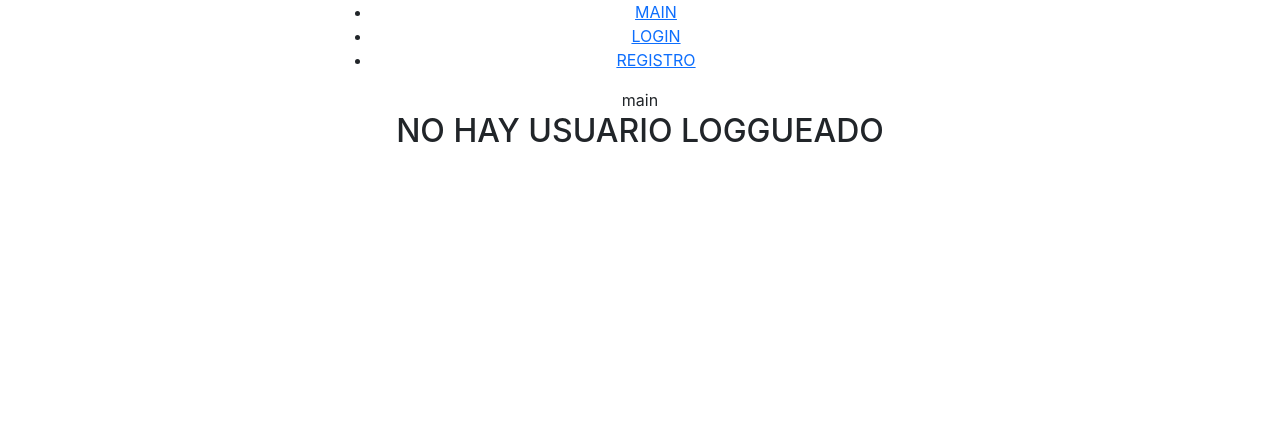
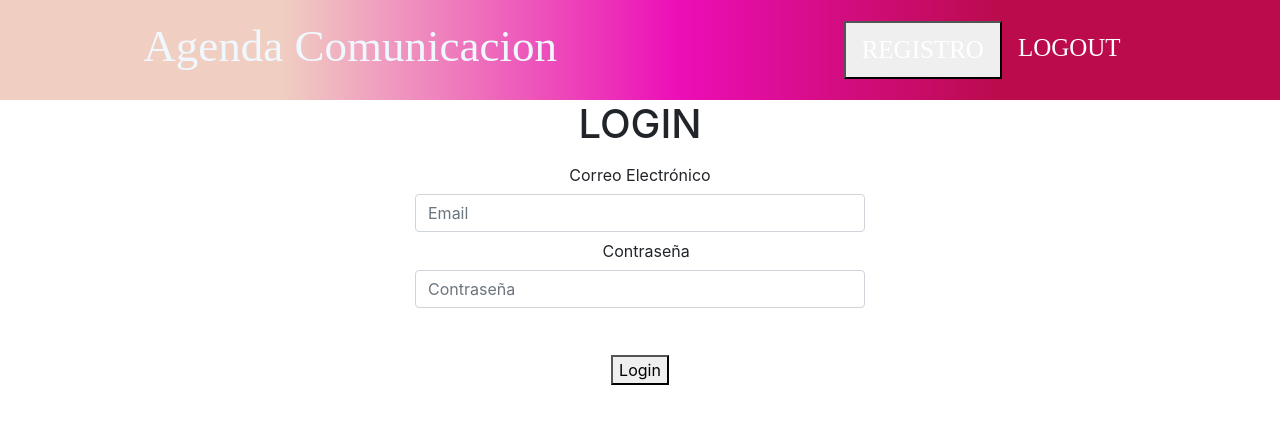
Before and after one commit to ycervantes1985/agenda_comunicacion, a React (Create React App) app in the folder client/: page / in a window 1280 px wide. Shown: the top 424 px of the page. Built offline with nearby package versions, Linux system fonts and the light colour scheme.

Commit message:
modificaciones front

```diff
--- a/client/src/App.css
+++ b/client/src/App.css
@@ -1,40 +1,188 @@
+
+
 .App {
   text-align: center;
+}
+
+
+form {
+  display: flex;
+  justify-content: center;
+  align-items: center;
+  flex-direction: column;
+}
+
+form button {
+  margin-top: 5%;
+}
+
+table {
+  margin: 5% auto;
+  width: 80%!important;
+}
+
+.action-btn {
+  margin: 2%;
+}
+
+
+.nav-container{
+  background: rgb(233,182,162);
+background: linear-gradient(90deg, rgba(233,182,162,0.6647701316854867) 22%, rgba(236,14,183,1) 53%, rgba(187,11,77,1) 78%);
+  height: 100px;
+  display: flex;
+  justify-content: space-around;
+  align-items: center;
+
+}
+
+.logo{
+display: flex;
+align-items: center;
+gap: 15px;
+}
+
+.remove-bg{
+  filter:brightness(1.1);
+  mix-blend-mode: multiply;
+  height: 75px;
+  width: 75px;
+  }
+
+.logo p{
+font-family: 'Nerko One', cursive;
+font-size: 45px;
+color: aliceblue;
+margin-top: 10px;
+
+}
+
+
+
+.form-login{
+max-width: 450px;
+margin: 0 auto;
+
+
+
+}
+
+.table{
+padding: 0;
+
+}
+
+.user-log{
+color: black;
+font-size: small;
+position: relative;
+left: 495px;
+bottom: 107px;
+
+}
+
+.logout-button{
+position: relative;
+left: 587px;
+bottom: 143px;
+color: white;
+text-decoration: none;
+
+}
+
+.form-register{
   max-width: 600px;
   margin: 0 auto;
 }
 
-.App-logo {
-  height: 40vmin;
-  pointer-events: none;
+.detail-top{
+  display: flex;
+  justify-content: space-around;
+
+
 }
 
-@media (prefers-reduced-motion: no-preference) {
-  .App-logo {
-    animation: App-logo-spin infinite 20s linear;
+.emergencia{
+  background-color: red;
   }
+
+.detail-top h2{
+  color: black;
+
 }
 
-.App-header {
-  background-color: #282c34;
-  min-height: 100vh;
-  display: flex;
-  flex-direction: column;
-  align-items: center;
-  justify-content: center;
-  font-size: calc(10px + 2vmin);
-  color: white;
+.preexistencias-top{
+
+max-width: 1020px;
+margin-top: 35px;
+margin-left: 125px;
+
+
+
 }
 
-.App-link {
-  color: #61dafb;
+
+.table-test{
+max-width: 1200px;
 }
 
-@keyframes App-logo-spin {
-  from {
-    transform: rotate(0deg);
-  }
-  to {
-    transform: rotate(360deg);
-  }
+
+
+.form-paciente{
+  padding-top: 20px;
+
+  max-width: 600px;
+  margin: 0 auto;
 }
+
+
+.remove-bg{
+filter:brightness(1.1);
+mix-blend-mode: multiply;
+height: 75px;
+width: 75px;
+}
+
+h2{
+  color: white;
+  margin-top: 50px;
+}
+
+.btn-color{
+  color:white;
+  text-decoration: none;
+}
+
+.list-container{
+  list-style-type: none;
+  display: flex;
+  flex-direction: row;
+  gap: 20px;
+  justify-content: center;
+  padding: 10px;
+  align-items: center;
+
+}
+
+.link-container{
+  color: white;
+  text-decoration: none;
+  font-weight: 600;
+  align-items: center;
+}
+
+.nav-link{
+  color: white;
+  font-family: 'Nerko One', cursive;
+  font-size: 25px;
+}
+
+.nav-link:hover{
+  color: rgb(182, 95, 182);
+  font-family: 'Nerko One', cursive;
+  font-size: 25px;
+}
+
+.form-group{
+  margin-top: 12px;
+}
--- a/client/src/App.js
+++ b/client/src/App.js
@@ -6,30 +6,17 @@ import Login from "./views/Login";
 import Register from "./views/Register";
 import { UserProvider } from "./contexts/userContext";
 import {useUser} from "./contexts/userContext"
-import Detail from "./views/Detail";
+
 
 function App() {
 
   return (
     <div className="App">
       <UserProvider>
-        <ul>
-          <li>
-            <Link to="/">MAIN</Link>
-          </li>
-          <li>
-            <Link to="/login">LOGIN</Link>
-          </li>
-          <li>
-            <Link to="/register">REGISTRO</Link>
-          </li>
-
-        </ul>
-
+      <Main></Main>
         <Routes>
-          <Route path="/" element={<Main></Main>}></Route>
-          <Route path="/login" element={<Login></Login>}></Route>
-          <Route path="/register" element={<Register />}></Route>
+            <Route path="/" element={<Login></Login>}></Route>
+            <Route path="/register" element={<Register />}></Route>
         </Routes>
       </UserProvider>
     </div>
--- a/client/src/components/LoginForm.js
+++ b/client/src/components/LoginForm.js
@@ -40,7 +40,7 @@ const LoginForm = (props) => {
         return (
             <div>
                 <h1>LOGIN</h1>
-                <Form className= "contact" method= "post" onSubmit={handleSubmit}>
+                <Form className= "form-login" method= "post" onSubmit={handleSubmit}>
                     <label htmlFor="email" className="col-form-label">Correo Electrónico</label>
                     <Field id='email' type="text" placeholder="Email" className={`form-control`} name='email'/>
                     {errors.email && touched.email && <p>{errors.email}</p>}
--- a/client/src/views/Login.js
+++ b/client/src/views/Login.js
@@ -18,7 +18,7 @@ const Login = () => {
             console.log("USUARIO LOGUEADO",response.data)
             const response2 = await simpleGetAuthenticated(`/api/user/${response.data._id}`)
             setUser(response2.data);
-            navigate("/")
+            navigate("/home")
         }else{
             const errorResponse = response.data.errors; // Get the errors from err.response.data
             const errorArr = []; // Define a temp error array to push the messages in
--- a/client/src/views/Main.js
+++ b/client/src/views/Main.js
@@ -1,6 +1,6 @@
-import React from 'react';
+import React, {  useEffect} from 'react';
 import {useUser} from "../contexts/userContext"
-import { useNavigate } from 'react-router-dom';
+import { useNavigate, Link } from 'react-router-dom';
 import logout from '../services/logout';
 import Detail from './Detail';
 
@@ -8,29 +8,50 @@ import Detail from './Detail';
 const Main = () => {
 
     const {user,setUser} = useUser();
+    const navigate = useNavigate();
 
-    const renderInfo=()=>{
-        if(user){
-            console.log(user)
-            return (<>USUARIO LOGGUEADO: {user.firstName} {user.email} {user.rol}</>)
-        }else{
-            return(<>NO HAY USUARIO LOGGUEADO</>)
-        }
-    }
+  const logOut = async() => {
+    const {success} = await logout();
+    navigate(`/`)
+    if(success) setUser(null)
+    else window.alert("Error. No se pude desloguear")
+}
 
-    const logOut = async() => {
-        const {success} = await logout();
-        if(success) setUser(null)
-        else window.alert("Error. No se pude desloguear")
-    }
+useEffect(() => {
+   console.log("El usuario", user)
+}, [user]);
+
+
+
 
 
     return (
         <div>
-            main
-            <h2>{renderInfo()} </h2>
-            {user && <button onClick={logOut}>LOGOUT</button>}
-            {user && <Detail></Detail> }
+            <nav className='nav-container'>
+        <div className='logo'>
+          <p>Agenda Comunicacion</p>
+        </div>
+        {user?.rol==="Profesor"  ?
+        <ul className='nav justify-content-end'>
+
+          <li className='nav-item'>
+            <Link className='nav-link' to={"/add-paciente"}>ADD PACIENTE</Link>
+          </li>
+          <li className='nav-item'>
+            <Link className="nav-link" variant="success" onClick={logOut}>LOGOUT</Link>
+          </li>
+        </ul> : <ul className='nav justify-content-end'>
+          <li className='nav-item'>
+            <button className='nav-link' to={"/register"}>REGISTRO</button>
+          </li>
+          <li className='nav-item'>
+            <Link className="nav-link" variant="success" onClick={logOut}>LOGOUT</Link>
+          </li>
+
+        </ul>
+
+}
+      </nav>
         </div>
     );
 }
```
